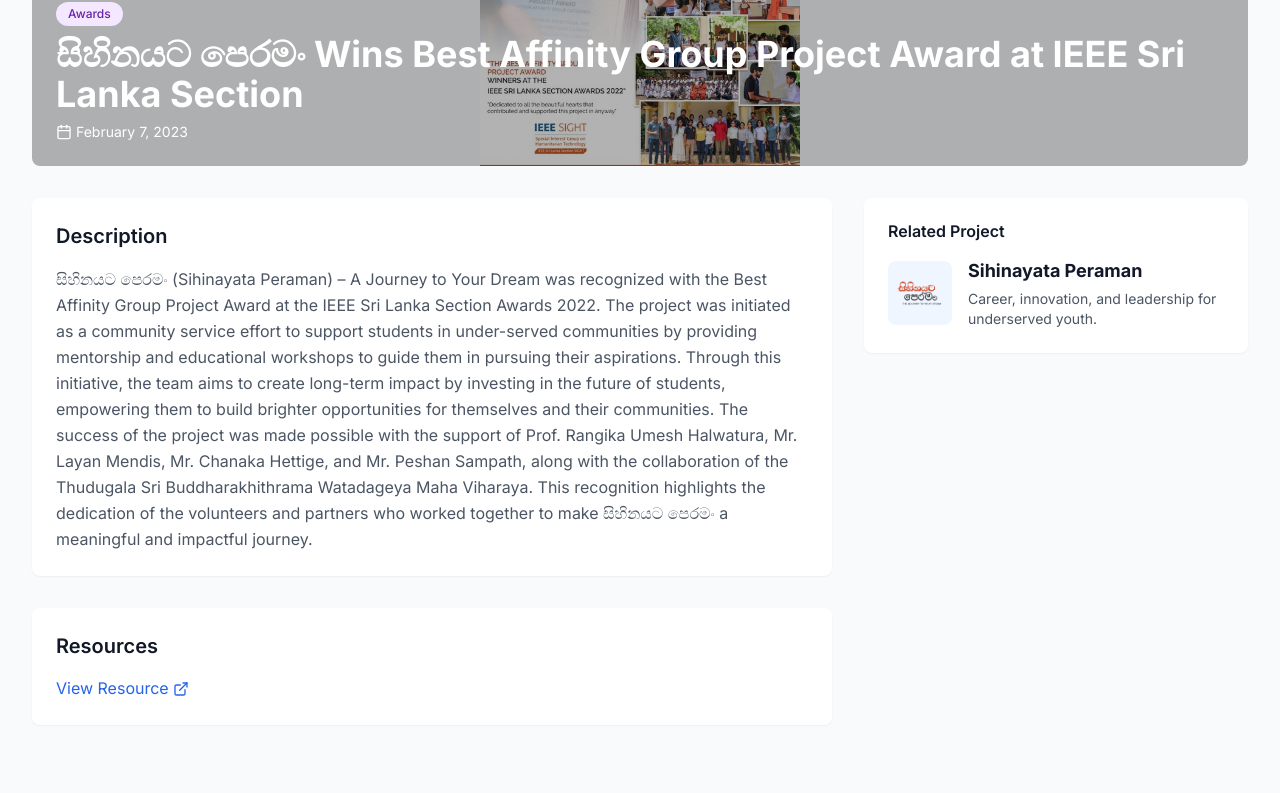
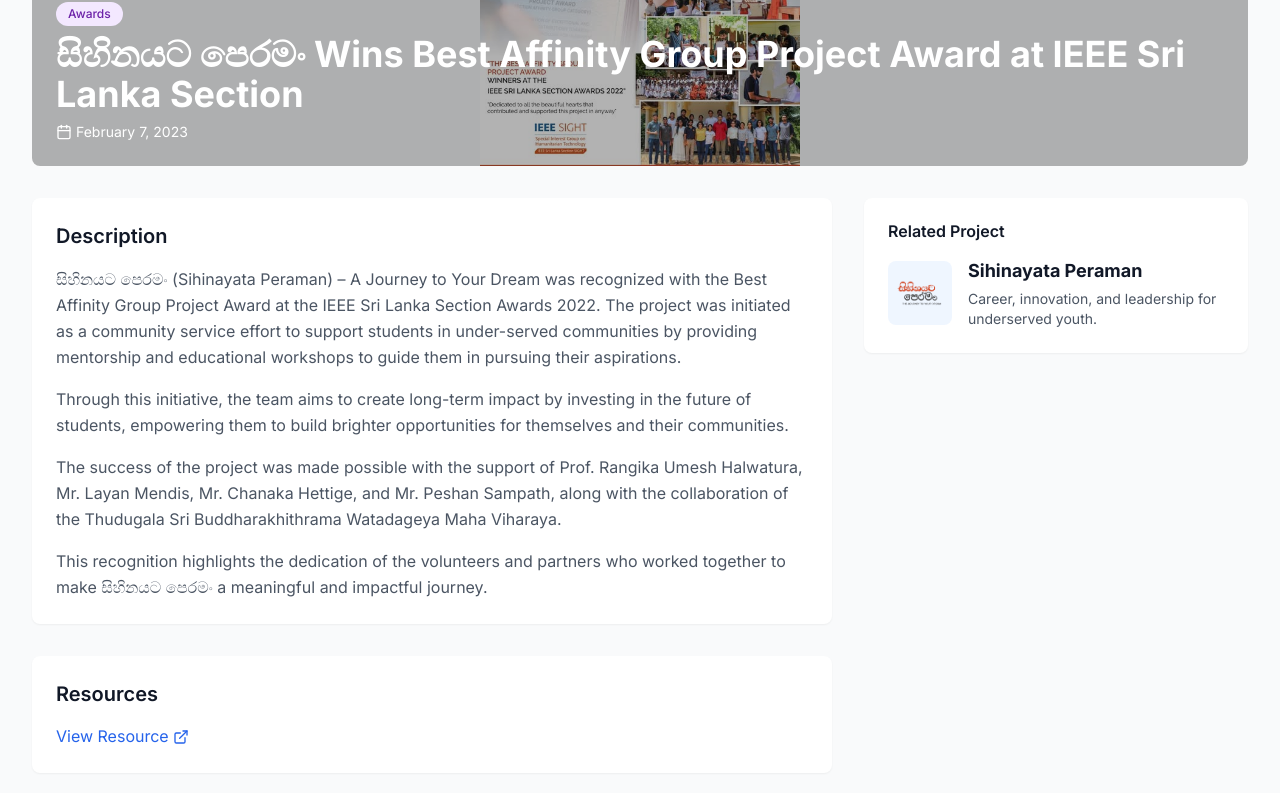
Before and after one commit to IEEESriLanka/sight.ieee.lk, a React (Vite) app: page /initiatives/best-affinity-project-2022 in a window 1280 px wide. Shown: the part 437-1230 px from the top of the page. Built offline with nearby package versions, Linux system fonts and the light colour scheme.

Commit message:
Format content for initiative view

```diff
--- a/src/components/InitiativeDetail.tsx
+++ b/src/components/InitiativeDetail.tsx
@@ -159,6 +159,86 @@
         }, 2000);
       }
     }, 500);
+  };
+
+  const formatContent = (content: string) => {
+    if (!content) return null;
+
+    // URL regex pattern - matches http/https URLs
+    const urlRegex = /(https?:\/\/[^\s]+)/g;
+
+    // Split content by double newlines (paragraph breaks)
+    const paragraphs = content.split(/\n\n+/).filter(p => p.trim());
+
+    return paragraphs.map((paragraph, pIndex) => {
+      const lines = paragraph.split('\n').filter(line => line.trim());
+
+      return (
+        <div key={pIndex} className={pIndex > 0 ? 'mt-4' : ''}>
+          {lines.map((line, lIndex) => {
+            // Check if line starts with bullet point
+            const isBulletPoint = /^[•·▪▫-]\s/.test(line.trim());
+            const lineContent = isBulletPoint ? line.trim().substring(2) : line.trim();
+
+            // Find all URL matches using matchAll (better for global regex)
+            const urlMatches = Array.from(lineContent.matchAll(urlRegex));
+
+            // Build parts array
+            const parts: React.ReactNode[] = [];
+
+            if (urlMatches.length === 0) {
+              // No URLs, just render the line
+              parts.push(lineContent);
+            } else {
+              // Has URLs, split and create links
+              let currentIndex = 0;
+              urlMatches.forEach((match, urlIndex) => {
+                const matchIndex = match.index!;
+                const matchUrl = match[0];
+
+                // Add text before URL
+                if (matchIndex > currentIndex) {
+                  parts.push(lineContent.substring(currentIndex, matchIndex));
+                }
+                // Add URL as link
+                parts.push(
+                  <a
+                    key={`url-${pIndex}-${lIndex}-${urlIndex}`}
+                    href={matchUrl}
+                    target="_blank"
+                    rel="noopener noreferrer"
+                    className="text-blue-600 hover:text-blue-700 underline break-all"
+                  >
+                    {matchUrl}
+                  </a>
+                );
+                currentIndex = matchIndex + matchUrl.length;
+              });
+              // Add remaining text after last URL
+              if (currentIndex < lineContent.length) {
+                parts.push(lineContent.substring(currentIndex));
+              }
+            }
+
+            // Render line with or without bullet point styling
+            if (isBulletPoint) {
+              return (
+                <div key={lIndex} className="flex items-start mt-2 first:mt-0">
+                  <span className="text-gray-600 mr-2">•</span>
+                  <span className="flex-1 text-gray-600 leading-relaxed">{parts}</span>
+                </div>
+              );
+            }
+
+            return (
+              <p key={lIndex} className="text-gray-600 leading-relaxed mt-2 first:mt-0">
+                {parts}
+              </p>
+            );
+          })}
+        </div>
+      );
+    });
   };
 
   if (loading) {
@@ -323,7 +403,9 @@
             {initiative.content && (
               <div className="bg-white rounded-lg shadow-sm p-6">
                 <h3 className="text-xl font-semibold text-gray-900 mb-4">Description</h3>
-                <p className="text-gray-600 leading-relaxed">{initiative.content}</p>
+                <div className="text-gray-600 leading-relaxed">
+                  {formatContent(initiative.content)}
+                </div>
                 {initiative.vtools_tags && (
                   <div className="mt-4 flex flex-wrap gap-2">
                     {initiative.vtools_tags.split(' ').map((tag, index) => (
```
